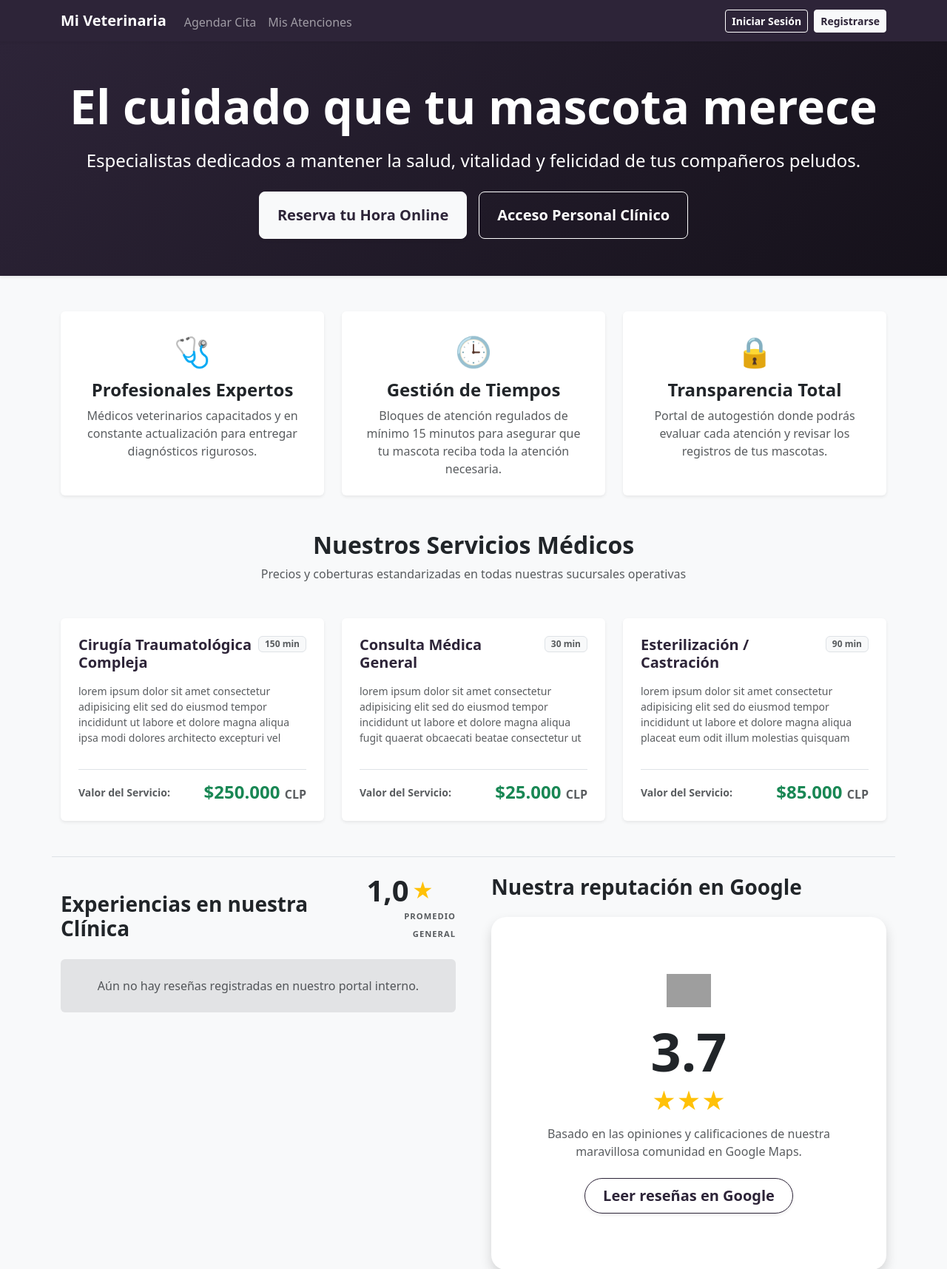
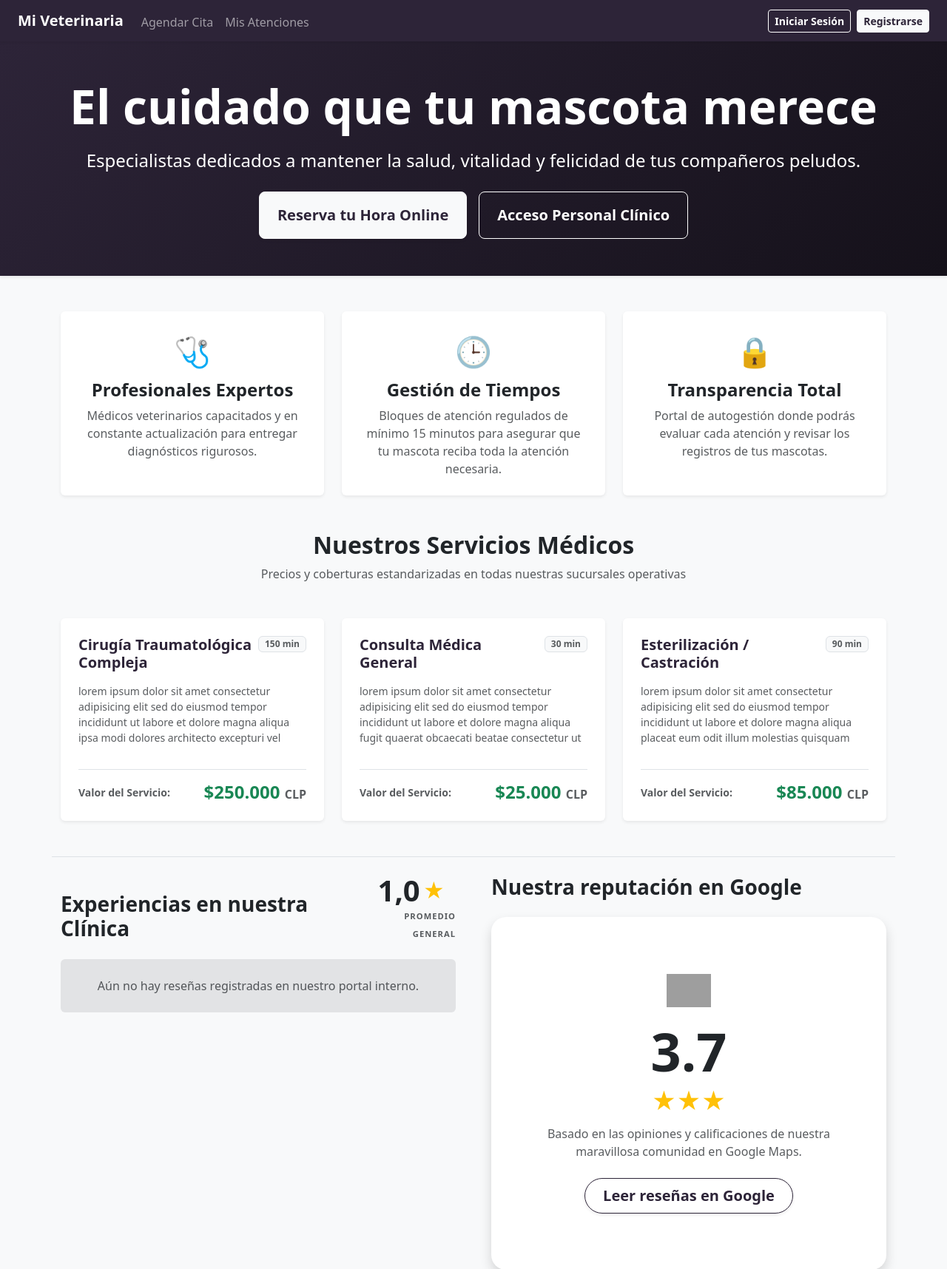
Before and after one commit to friveramm/veterinaria_web, a Django app: page / in a window 1280 px wide. Shown: the top 1716 px of the page at 74% size. Run offline with Django 5.2, Linux system fonts and the light colour scheme; data comes from the database, SQL or seed files in the repository; tables that the repository leaves empty hold one stand-in row (values such as "Sample post"); grey boxes are pictures that could not be loaded.

Commit message:
style: correccion visual menor

```diff
--- a/gestion/templates/gestion/base_clientes.html
+++ b/gestion/templates/gestion/base_clientes.html
@@ -11,7 +11,7 @@
 <body class="bg-light d-flex flex-column min-vh-100">
 
     <nav class="navbar navbar-expand-lg navbar-dark bg-primary shadow-sm">
-        <div class="container">
+        <div class="container-fluid px-4">
             <a class="navbar-brand fw-bold" href="{% url 'index' %}">Mi Veterinaria</a>
             <button class="navbar-toggler" type="button" data-bs-toggle="collapse" data-bs-target="#navCliente">
                 <span class="navbar-toggler-icon"></span>
--- a/gestion/templates/gestion/base_staff.html
+++ b/gestion/templates/gestion/base_staff.html
@@ -36,7 +36,7 @@
                     <span class="text-light me-3">Dr/a. {{ request.user.last_name|default:request.user.username }}</span>
                     <form method="POST" action="{% url 'logout' %}" class="m-0">
                         {% csrf_token %}
-                        <button type="submit" class="btn btn-sm btn-outline-danger">Cerrar Sesión</button>
+                        <button type="submit" class="btn btn-sm btn-danger">Cerrar Sesión</button>
                     </form>
                 </div>
             </div>
--- a/gestion/templates/gestion/index.html
+++ b/gestion/templates/gestion/index.html
@@ -98,7 +98,7 @@
 
                     {% if promedio_general > 0 %}
                     <div class="text-end ms-3">
-                        <div class="d-flex align-items-center">
+                        <div class="d-flex align-items-center justify-content-center">
                             <span class="display-6 fw-bold text-dark lh-1">{{ promedio_general }}</span>
                             <span class="text-warning fs-3 ms-1">★</span>
                         </div>
```
